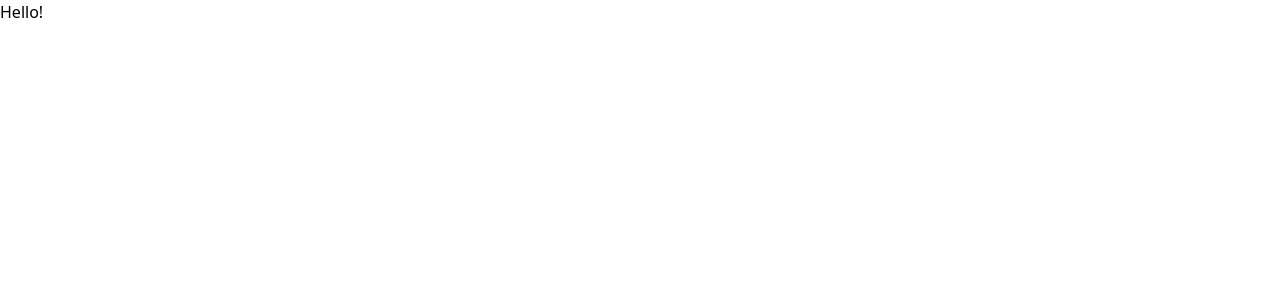
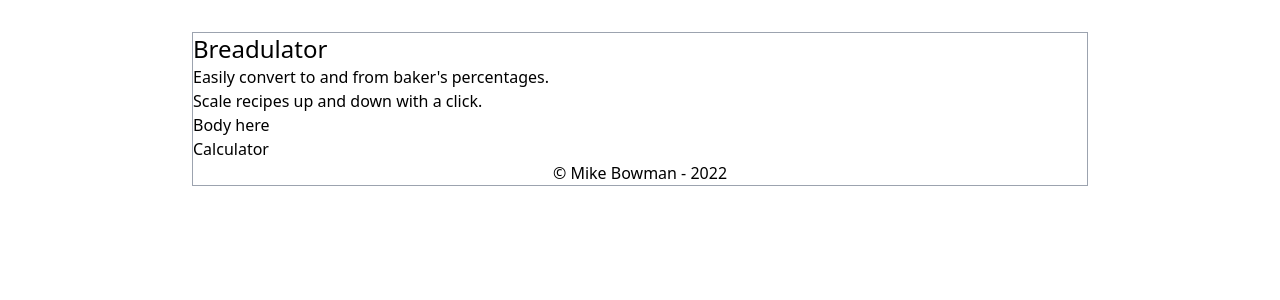
Before and after one commit to bowmanmike/breadulator, a React (Vite) app: page / in a window 1280 px wide. Shown: the top 300 px of the page. Built offline with nearby package versions, Linux system fonts and the light colour scheme.

Commit message:
Basic setup working

```diff
--- a/index.html
+++ b/index.html
@@ -2,11 +2,10 @@
 <html lang="en">
   <head>
     <meta charset="UTF-8" />
-    <link rel="icon" type="image/svg+xml" href="/src/favicon.svg" />
     <meta name="viewport" content="width=device-width, initial-scale=1.0" />
-    <title>Vite App</title>
+    <title>Breadulator</title>
   </head>
-  <body>
+  <body class="max-w-4xl border border-gray-400 mx-auto my-8">
     <div id="root"></div>
     <script type="module" src="/src/main.tsx"></script>
   </body>
--- a/src/App.tsx
+++ b/src/App.tsx
@@ -1,5 +1,22 @@
+import Calculator from './components/Calculator';
+
 function App() {
-  return <div>Hello!</div>;
+  return (
+    <>
+      <header>
+        <h1 className="text-2xl">Breadulator</h1>
+        <p>Easily convert to and from baker's percentages.</p>
+        <p>Scale recipes up and down with a click.</p>
+      </header>
+      <main>
+        <p>Body here</p>
+        <Calculator />
+      </main>
+      <footer className="text-center">
+        <p>&copy; Mike Bowman - 2022</p>
+      </footer>
+    </>
+  );
 }
 
 export default App;
--- /dev/null
+++ b/src/components/Calculator.tsx
@@ -0,0 +1,3 @@
+const Calculator = () => <div>Calculator</div>;
+
+export default Calculator;
```
Also changed, not shown: .eslintrc.json, src/favicon.svg (deleted).
